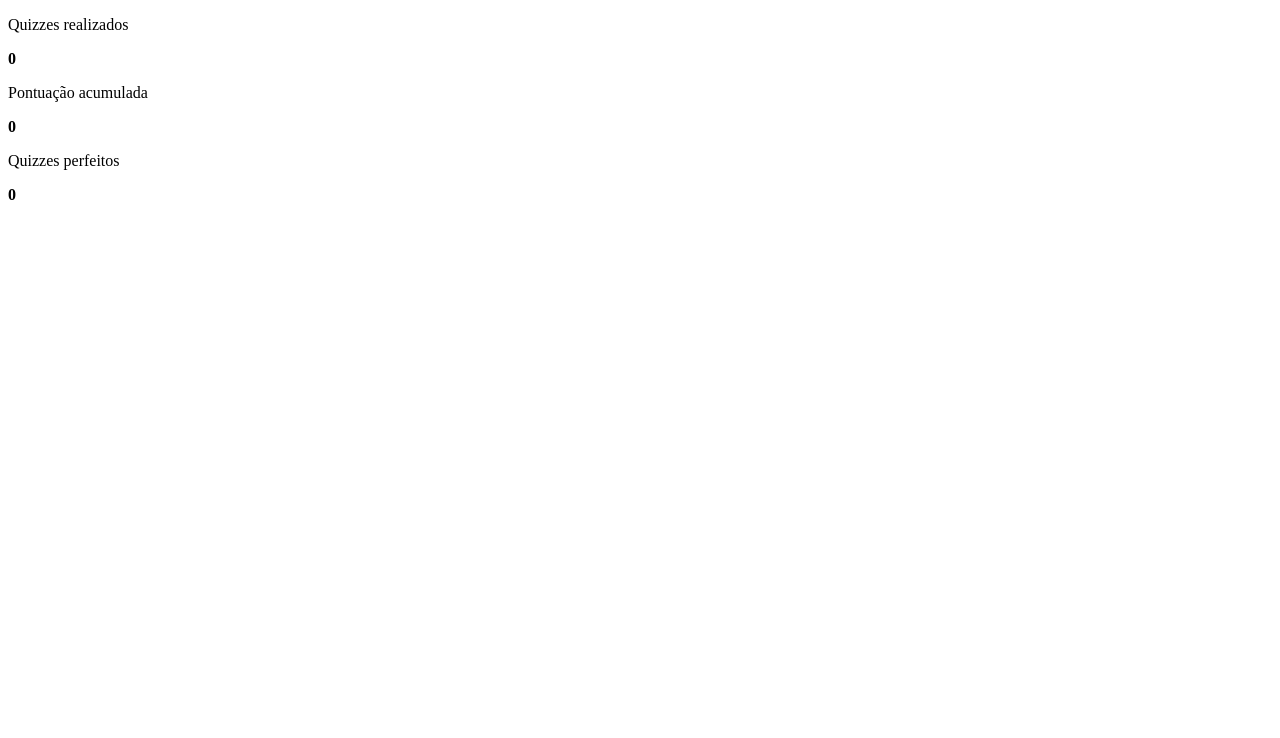
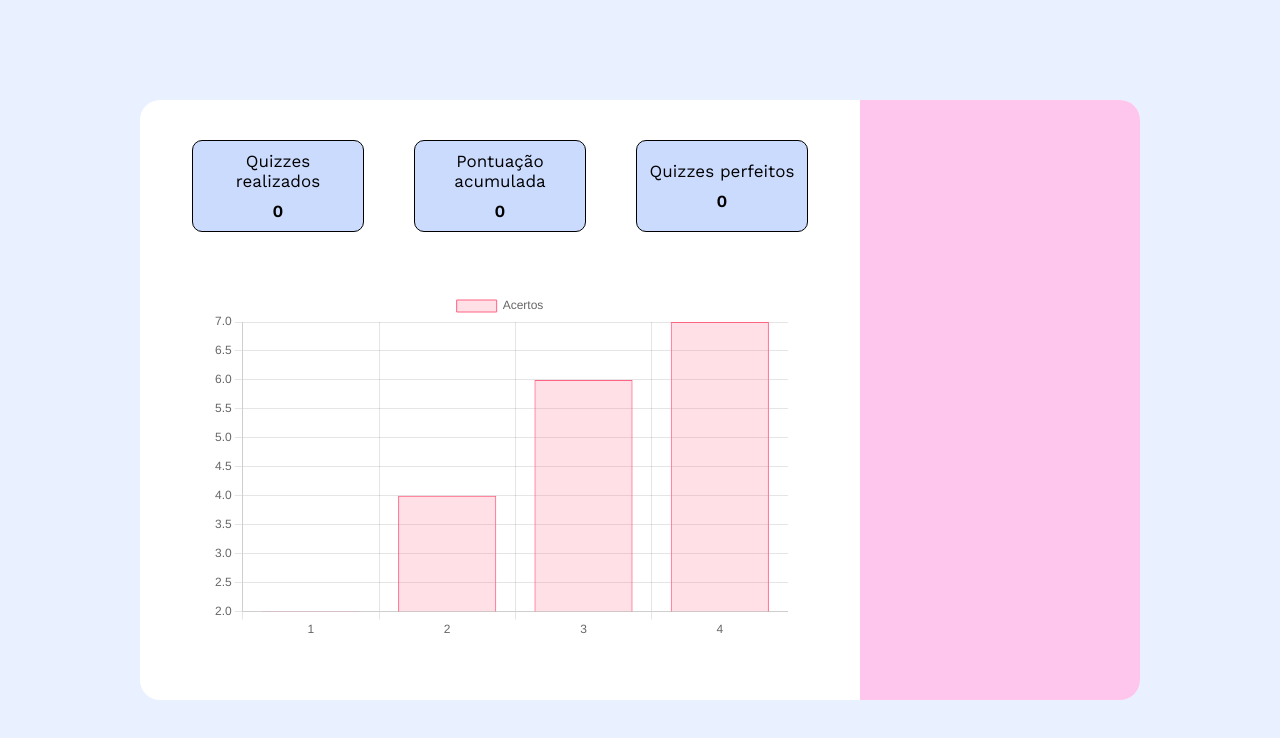
Before and after one commit to mikki-unix/under-construction, a website: page public/painel/index.html in a window 1280 px wide. Drawn offline with nearby package versions, Linux system fonts and the light colour scheme; no server answers.

Commit message:
Painel - Gráfico
Comecei a estilização da parte principal do painel de usuarie.

* Fiz um main como uma caixa flex que abriga tanto com gráfico com Kpis e a parte do menu.
* Para o gráfico, coloquei algumas opções no Chart.js para que se ajustasse a "caixa-pai".
* O aside servirá como um menu para as outras partes do painel (placar e configurações).

Além disso, quis remover os comentários de algumas partes e trocar os nomes de algumas funções e variáveis para ficarem mais fáceis de entender e fazerem mais sentido com o propósito delas.

```diff
--- a/public/assets/js/dash.js
+++ b/public/assets/js/dash.js
@@ -5,7 +5,7 @@ function obterDados() {
         if (response.ok) {
             response.json().then(function (resposta) {
 
-                plotarGrafico(resposta);
+                plotarGraficoAcertos(resposta);
             });
         } else {
             console.error('Nenhum dado encontrado ou erro na API');
@@ -20,7 +20,7 @@ function obterDados() {
         if (response.ok) {
             response.json().then(function (resposta) {
 
-                gerarKpis(resposta);
+                exibirKpisUsuario(resposta);
             });
         } else {
             console.error('Nenhum dado encontrado ou erro na API');
@@ -32,25 +32,27 @@ function obterDados() {
 
 }
 
-// Função para plotar o gráfico de barra
-function plotarGrafico(dados) {
+function plotarGraficoAcertos(dados) {
 
     const qtdAcertos = [];
     const dias = [];
 
-    // Preenchendo os arrays com os dados
-    for (var i = 0; i < dados.length; i++) {
-        qtdAcertos.push(dados[i].qtdAcertos);
+    if (dados != undefined) {
+        for (var i = 0; i < dados.length; i++) {
+            qtdAcertos.push(dados[i].qtdAcertos);
 
-        const diaHoraFormatados = formatarDataHora(dados[i].dtPartida)
-        dias.push(diaHoraFormatados);
+            const diaHoraFormatados = formatarDataHora(dados[i].dtPartida)
+            dias.push(diaHoraFormatados);
+        }
+    } else {
+        qtdAcertos.push(2, 4, 6, 7)
+        dias.push(1, 2, 3, 4)
     }
 
-    // Capturando o elemento canvas pelo id
-    var ctx = document.getElementById('barra').getContext('2d');
-    // Criando o gráfico de barra usando o Chart.js
-    var myChart = new Chart(ctx, {
+    const elementoGrafico = document.getElementById('grafico_acertos').getContext('2d');
+    new Chart(elementoGrafico, {
         type: 'bar',
+
         data: {
             labels: dias,
             datasets: [{
@@ -65,30 +67,36 @@ function plotarGrafico(dados) {
                 borderWidth: 1
             }]
         },
+
+        options: {
+            responsive: true,
+            maintainAspectRatio: false,
+            scales: {
+                y: {
+                    beginAtZero: false,
+                }
+            }
+        }
     });
 }
 
-function formatarDataHora(texto = '') {
+function formatarDataHora(textoData = '') {
     const camposData = ['', '', '', '', '']
 
     var posicaoCampo = 0
     for (
-        var letra = 0;
-        letra <= 15;
-        letra++
+        var caracter = 0;
+        caracter <= 15;
+        caracter++
     ) {
 
-        const atualSeparador = texto[letra] == '-' || texto[letra] == 'T' || texto[letra] == ':'
+        const atualSeparador = textoData[caracter] == '-' || textoData[caracter] == 'T' || textoData[caracter] == ':'
         if (atualSeparador) {
             posicaoCampo++
-            letra++
+            caracter++
         }
 
-        if (letra == 15) {
-            console.log('eita!')
-        }
-
-        camposData[posicaoCampo] += texto[letra]
+        camposData[posicaoCampo] += textoData[caracter]
     }
 
     const dia = camposData[2]
@@ -101,11 +109,11 @@ function formatarDataHora(texto = '') {
     return `${dia}/${mes}/${ano} ${hora}:${minutos}`
 }
 
-function gerarKpis(dados) {
+function exibirKpisUsuario(dados) {
     const realizados = dados[0].realizados
     const pontuacao = dados[0].pontuacao
     const perfeitos = dados[0].perfeitos
 
     const listaKpis = [realizados, pontuacao, perfeitos]
-    exibirMultiplosItensElementos(listaKpis, 'strong_kpi')
+    exibirPosicoesCoincidentes(listaKpis, 'strong_kpi')
 }
--- a/public/assets/js/exibicao.js
+++ b/public/assets/js/exibicao.js
@@ -8,7 +8,7 @@ function recarregarPaginaAtual() {
     window.location = window.location
 }
 
-function exibirMultiplosItensElementos(lista = [], idElemento = '') {
+function exibirPosicoesCoincidentes(lista = [], idElemento = '') {
     for (
         var posicao = 0;
         posicao < lista.length;
--- a/public/assets/js/rank.js
+++ b/public/assets/js/rank.js
@@ -19,6 +19,6 @@ function exibirPlacar(dados) {
     const listaNomes = criarListaPorChave(dados, 'usuarie')
     const listaPontuacoes = criarListaPorChave(dados, 'pontuacao')
 
-    exibirMultiplosItensElementos(listaNomes, 'span_nome')
-    exibirMultiplosItensElementos(listaPontuacoes, 'span_pontuacao')
+    exibirPosicoesCoincidentes(listaNomes, 'span_nome')
+    exibirPosicoesCoincidentes(listaPontuacoes, 'span_pontuacao')
 }
--- a/public/assets/styles/main.css
+++ b/public/assets/styles/main.css
@@ -4,7 +4,7 @@
     --fonte: 'Work Sans';
     --borda-padrao: .1rem solid black;
 
-    --bg-ping: #ffe7f7;
+    --bg-pink: #ffe7f7;
     --light-pink: #fec6ec;
     --pink: #fda9e1;
     --dark-pink: #fa90d8;
--- /dev/null
+++ b/public/assets/styles/painel.css
@@ -0,0 +1,63 @@
+@import url(main.css);
+
+:root {
+    --radius: 2rem;
+}
+
+main {
+    width: 100rem;
+    height: 60rem;
+
+    border-radius: var(--radius);
+
+    background-color: white;
+}
+
+section#dash {
+    box-sizing: border-box;
+
+    width: 72%;
+    height: 100%;
+
+    padding: 4rem;
+}
+
+section#kpis {
+    gap: 5rem;
+
+    text-align: center;
+    font-size: 1.7rem;
+}
+
+.kpi {
+    width: 15rem;
+    height: 7rem;
+
+    padding: 1rem;
+    border: var(--borda-padrao);
+    border-radius: 1rem;
+
+    background-color: var(--light-blue);
+}
+
+.kpi > p {
+    margin: 0;
+    margin-bottom: 1rem;
+}
+
+section#grafico {
+    width: 90%;
+    height: 35rem;
+
+    padding: 2rem;
+}
+
+aside#menu {
+    box-sizing: border-box;
+
+    width: 28%;
+    height: 100%;
+    border-radius: 0 var(--radius) var(--radius) 0;
+
+    background-color: var(--light-pink);
+}
--- a/public/painel/index.html
+++ b/public/painel/index.html
@@ -4,41 +4,43 @@
 <head>
     <meta charset="UTF-8">
     <meta name="viewport" content="width=device-width, initial-scale=1.0">
+    <link rel="stylesheet" href="../assets/styles/painel.css">
     <title>painel</title>
     <script src="https://cdn.jsdelivr.net/npm/chart.js"></script>
     <script src="../assets/js/dash.js"></script>
     <script src="../assets/js/exibicao.js"></script>
-    <style>
-        main div {
-            width: 400px;
-        }
-    </style>
 </head>
 
-<body onload="obterDados()">
-    <main>
-        <section>
-            <div class="kpi">
+<body class="viewport flex-center" onload="plotarGraficoAcertos()">
+    <main class="flex-space">
+        <section id="dash" class="flex-column flex-space">
+
+            <section id="kpis" class="flex-space">
+                <div class="kpi flex-center">
                     <p>Quizzes realizados</p>
                     <strong id="strong_kpi0">0</strong>
                 </div>
-            <div class="kpi">
+
+                <div class="kpi flex-center">
                     <p>Pontuação acumulada</p>
                     <strong id="strong_kpi1">0</strong>
                 </div>
-            <div class="kpi">
+
+                <div class="kpi flex-center">
                     <p>Quizzes perfeitos</p>
                     <strong id="strong_kpi2">0</strong>
                 </div>
             </section>
 
-        <div>
-            <canvas id="linha"></canvas>
-        </div>
+            <section id="grafico" class="flex-center">
+                <canvas id="grafico_acertos"></canvas>
+            </section>
 
-        <div>
-            <canvas id="barra"></canvas>
-        </div>
+        </section>
+
+        <aside id="menu">
+
+        </aside>
     </main>
 </body>
 
--- a/src/models/quizModel.js
+++ b/src/models/quizModel.js
@@ -50,7 +50,7 @@ function obterPontuacaoUsuario(idUsuario) {
     return database.executar(instrucaoSql);
 }
 
-function obterPontuacoesGerais() {
+function obterPlacar() {
     const instrucaoSql = `
         select
             nome as usuarie,
@@ -58,7 +58,7 @@ function obterPontuacoesGerais() {
                 from quiz
                 join usuario on idUsuario = fkUsuario
                     group by fkUsuario
-                    order by pontuacao;
+                    order by pontuacao desc;
     `
 
     console.log("Executando a instrução SQL: \n" + instrucaoSql);
@@ -70,5 +70,5 @@ module.exports = {
     registrar,
     obterHistoricoUsuario,
     obterPontuacaoUsuario,
-    obterPontuacoesGerais
+    obterPlacar
 };
--- a/src/routes/quiz.js
+++ b/src/routes/quiz.js
@@ -16,7 +16,7 @@ router.get("/pontuacao/:idUsuario", function (req, res) {
 });
 
 router.get("/ranquear", function(req, res) {
-    quizController.obterPontuacoesGerais(req, res)
+    quizController.obterPlacar(req, res)
 });
 
 module.exports = router;
```
Also changed, not shown: public/assets/js/cadastro.js (+5 -6 lines), public/cadastro.html (+0 -1 lines), src/controllers/quizController.js (+3 -4 lines). Lines whose indentation alone changed are shown as unchanged.
